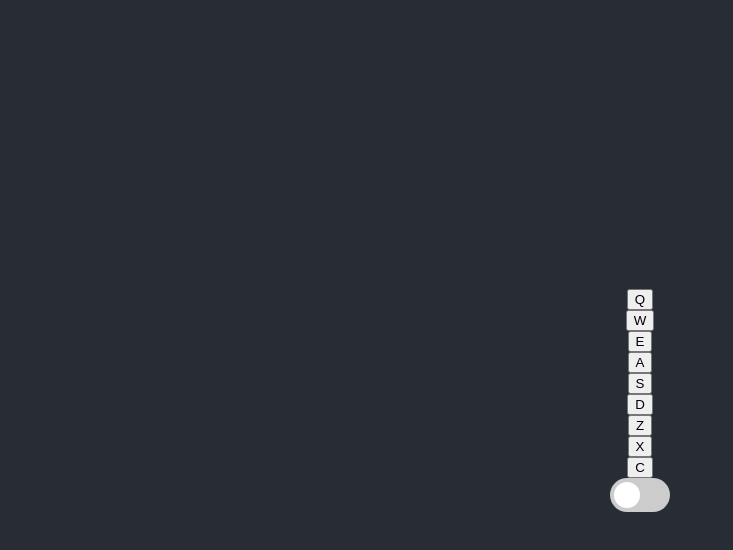
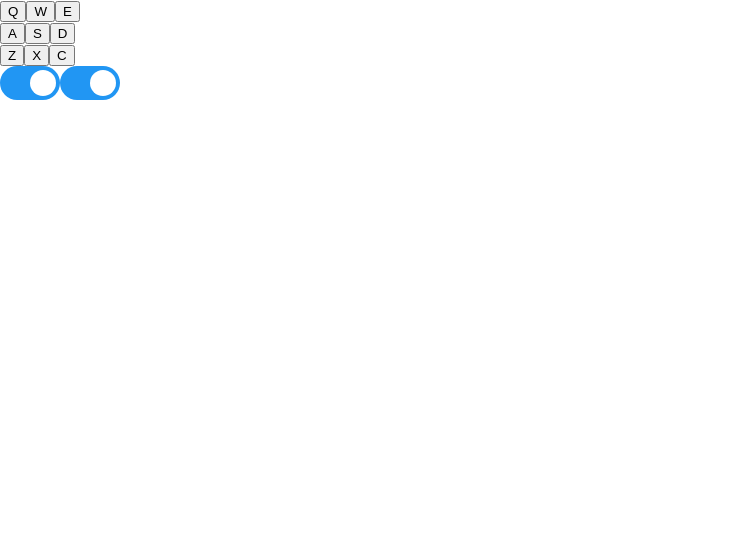
Before and after one commit to jesustellor/drumMachine, a React (Create React App) app: page / in a window 1280 px wide. Shown: the top 550 px of the page, without its empty margins (0-733 px from the left). Built offline with nearby package versions, Linux system fonts and the light colour scheme.

Commit message:
built a power button and a toggle button to power on and off the device and to switch sounds, i need to add keyboard functionality

```diff
--- a/src/App.js
+++ b/src/App.js
@@ -1,53 +1,222 @@
-import { useEffect } from 'react';
-import handleButton from './controllers/buttonAudio';
-import handleClick from './controllers/clickAudio';
+import { useState } from 'react';
+// import handleClick from './controllers/clickAudio';
 import './App.css';
 
-function App() {
-
-let handleSwitch = (event) => {
-  let value = document.getElementById('switch');
-  console.log(value.checked);
+function Square(props) {
+    return(
+        <button className='square'
+        onClick={props.onClick}>
+          {props.value}
+        </button>
+    )
 }
 
-useEffect(() => {
+function Toggle(props) {
+  return(
+    <label className="switch">
+      <input type="checkbox" onChange={props.onChange} checked={props.checked}/>
+      <span className="slider round"></span>
+    </label>
+  )
+}
 
-  window.addEventListener('keydown', handleButton);
-  window.addEventListener('click', handleClick);
+function Board(props) {
+let buildSquare = (i) => {
+  return(
+    <Square value={props.value[i]} onClick={() => {props.onClick(i)}}/>
+  )
+}
 
-  // return cleanup funtion to remove the handler after use
-  return () => {
-      window.removeEventListener('keydown', handleButton);
-      window.removeEventListener('click', handleClick);
+let buildPower = () => {
+  return(
+    <Toggle onChange={() => {props.powerChange()}} checked={props.power}/>
+  )
+}
 
-  }
-}, []);
+let buildSwitch = () => {
+  return(
+    <Toggle onChange={() => {props.onChange()}} checked={props.switch}/>
+  )
+}
 
-
-  return (
-    <div className="App">
-      <header className="App-header">
-          <button>Q</button>
-          <button>W</button>
-          <button>E</button>
-          <button>A</button>
-          <button>S</button>
-          <button>D</button>
-          <button>Z</button>
-          <button>X</button>
-          <button>C</button>
-
-          <label className="switch">
-            <input id='switch' onClick={handleSwitch} type="checkbox"/>
-              <span className="slider round"></span>
-          </label>
-
-
-
-
-      </header>
+  return(
+    <div>
+      <section>
+        {buildSquare(0)}
+        {buildSquare(1)}
+        {buildSquare(2)}
+      </section>
+      <section>
+        {buildSquare(3)}
+        {buildSquare(4)}
+        {buildSquare(5)}
+      </section>
+      <section>
+        {buildSquare(6)}
+        {buildSquare(7)}
+        {buildSquare(8)}
+      </section>
+      {buildSwitch()}
+      {buildPower()}
     </div>
   );
 }
 
+function App() {
+
+
+  let [state, setState] = useState({
+    letters: ['Q', 'W', 'E', 'A', 'S', 'D', 'Z', 'X', 'C'],
+    firstSound: ["https://s3.amazonaws.com/freecodecamp/drums/Heater-1.mp3",
+                 "https://s3.amazonaws.com/freecodecamp/drums/Heater-2.mp3",
+                 "https://s3.amazonaws.com/freecodecamp/drums/Heater-3.mp3",
+                 "https://s3.amazonaws.com/freecodecamp/drums/Heater-4_1.mp3",
+                 "https://s3.amazonaws.com/freecodecamp/drums/Heater-6.mp3",
+                 "https://s3.amazonaws.com/freecodecamp/drums/Dsc_Oh.mp3",
+                 "https://s3.amazonaws.com/freecodecamp/drums/Kick_n_Hat.mp3",
+                 "https://s3.amazonaws.com/freecodecamp/drums/RP4_KICK_1.mp3",
+                 "https://s3.amazonaws.com/freecodecamp/drums/Cev_H2.mp3",
+                ],
+    secondSound: ["https://s3.amazonaws.com/freecodecamp/drums/Cev_H2.mp3",
+                  "https://s3.amazonaws.com/freecodecamp/drums/RP4_KICK_1.mp3",
+                  "https://s3.amazonaws.com/freecodecamp/drums/Kick_n_Hat.mp3",
+                  "https://s3.amazonaws.com/freecodecamp/drums/Dsc_Oh.mp3",
+                  "https://s3.amazonaws.com/freecodecamp/drums/Heater-6.mp3",
+                  "https://s3.amazonaws.com/freecodecamp/drums/Heater-4_1.mp3",
+                  "https://s3.amazonaws.com/freecodecamp/drums/Heater-3.mp3",
+                  "https://s3.amazonaws.com/freecodecamp/drums/Heater-2.mp3",
+                  "https://s3.amazonaws.com/freecodecamp/drums/Heater-1.mp3"],
+    switchSound: true,
+    powerSwitch: true,
+
+  })
+
+
+  let handleButton = (x) => {
+    console.log(x);
+    console.log(state.switchSound);
+    console.log(state.powerSwitch);
+
+      if(x === 0){
+        if(state.powerSwitch){
+          if(state.switchSound){
+            let audio = new Audio(state.firstSound[x]);
+            audio.play();} else {
+              let audio = new Audio(state.secondSound[x]);
+              audio.play();
+            }
+        } else {
+          return
+        }
+
+      }else if(x === 1){
+        if(state.powerSwitch){
+          if(state.switchSound){
+            let audio = new Audio(state.firstSound[x]);
+            audio.play();} else {
+              let audio = new Audio(state.secondSound[x]);
+              audio.play();
+            }
+        } else {
+          return
+        }
+      }else if(x === 2){
+        if(state.powerSwitch){
+          if(state.switchSound){
+            let audio = new Audio(state.firstSound[x]);
+            audio.play();} else {
+              let audio = new Audio(state.secondSound[x]);
+              audio.play();
+            }
+        } else {
+          return
+        }
+      }else if(x === 3){
+        if(state.powerSwitch){
+          if(state.switchSound){
+            let audio = new Audio(state.firstSound[x]);
+            audio.play();} else {
+              let audio = new Audio(state.secondSound[x]);
+              audio.play();
+            }
+        } else {
+          return
+        }
+      }else if(x === 4){
+        if(state.powerSwitch){
+          if(state.switchSound){
+            let audio = new Audio(state.firstSound[x]);
+            audio.play();} else {
+              let audio = new Audio(state.secondSound[x]);
+              audio.play();
+            }
+        } else {
+          return
+        }
+      }else if(x === 5){
+        if(state.powerSwitch){
+          if(state.switchSound){
+            let audio = new Audio(state.firstSound[x]);
+            audio.play();} else {
+              let audio = new Audio(state.secondSound[x]);
+              audio.play();
+            }
+        } else {
+          return
+        }
+      }else if(x === 6){
+        if(state.powerSwitch){
+          if(state.switchSound){
+            let audio = new Audio(state.firstSound[x]);
+            audio.play();} else {
+              let audio = new Audio(state.secondSound[x]);
+              audio.play();
+            }
+        } else {
+          return
+        }
+      }else if(x === 7){
+        if(state.powerSwitch){
+          if(state.switchSound){
+            let audio = new Audio(state.firstSound[x]);
+            audio.play();} else {
+              let audio = new Audio(state.secondSound[x]);
+              audio.play();
+            }
+        } else {
+          return
+        }
+      }else if(x === 8){
+        if(state.powerSwitch){
+          if(state.switchSound){
+            let audio = new Audio(state.firstSound[x]);
+            audio.play();} else {
+              let audio = new Audio(state.secondSound[x]);
+              audio.play();
+            }
+        } else {
+          return
+        }
+      }
+    }
+
+  let changeSound = () => {
+    setState({...state, switchSound: !state.switchSound})
+  }
+
+  let changePower = () => {
+    setState({...state, powerSwitch: !state.powerSwitch})
+  }
+
+  return(
+    <Board value={state.letters}
+          onClick={i => handleButton(i)}
+          onChange={() => {changeSound()}}
+          switch={state.switchSound}
+          power={state.powerSwitch}
+          powerChange={() => {changePower()}}/>
+  )
+}
+
+
 export default App;
--- a/src/controllers/buttonAudio.js
+++ b/src/controllers/buttonAudio.js
@@ -1,7 +1,7 @@
 
 
-let handleButton = (event) => {
-    var x = event.key;
+let handleButton = () => {
+  let x = Event.key
     if(x === 'q'){
       let audio = new Audio("https://s3.amazonaws.com/freecodecamp/drums/Heater-1.mp3");
       audio.play();
@@ -35,3 +35,8 @@ let handleButton = (event) => {
   }
 
   export default handleButton;
+
+//   let firstAudios = {
+//     firstSound: ['https://s3.amazonaws.com/freecodecamp/drums/Heater-1.mp3', 'https://s3.amazonaws.com/freecodecamp/drums/Heater-2.mp3']   }
+
+// export default firstAudios;
```
